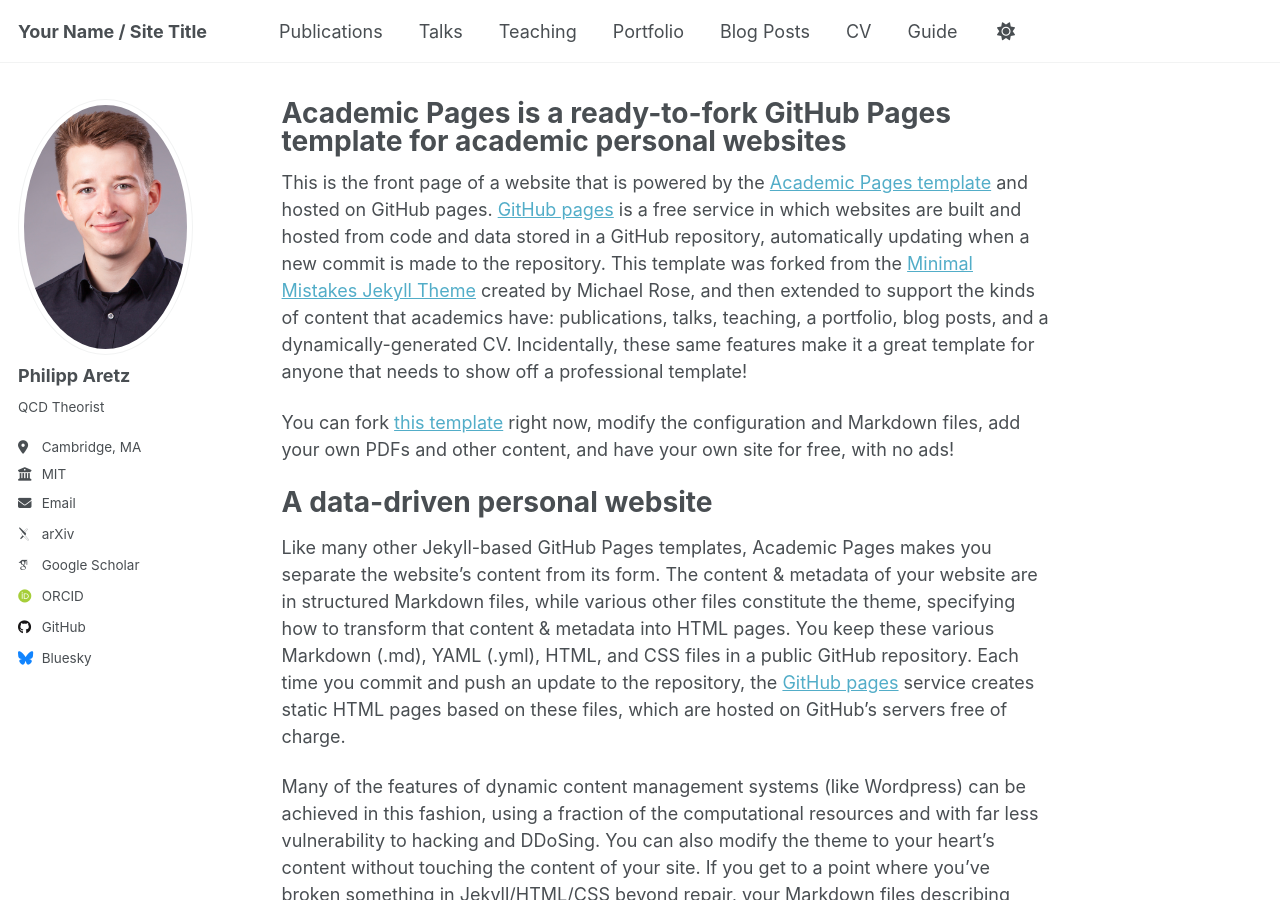
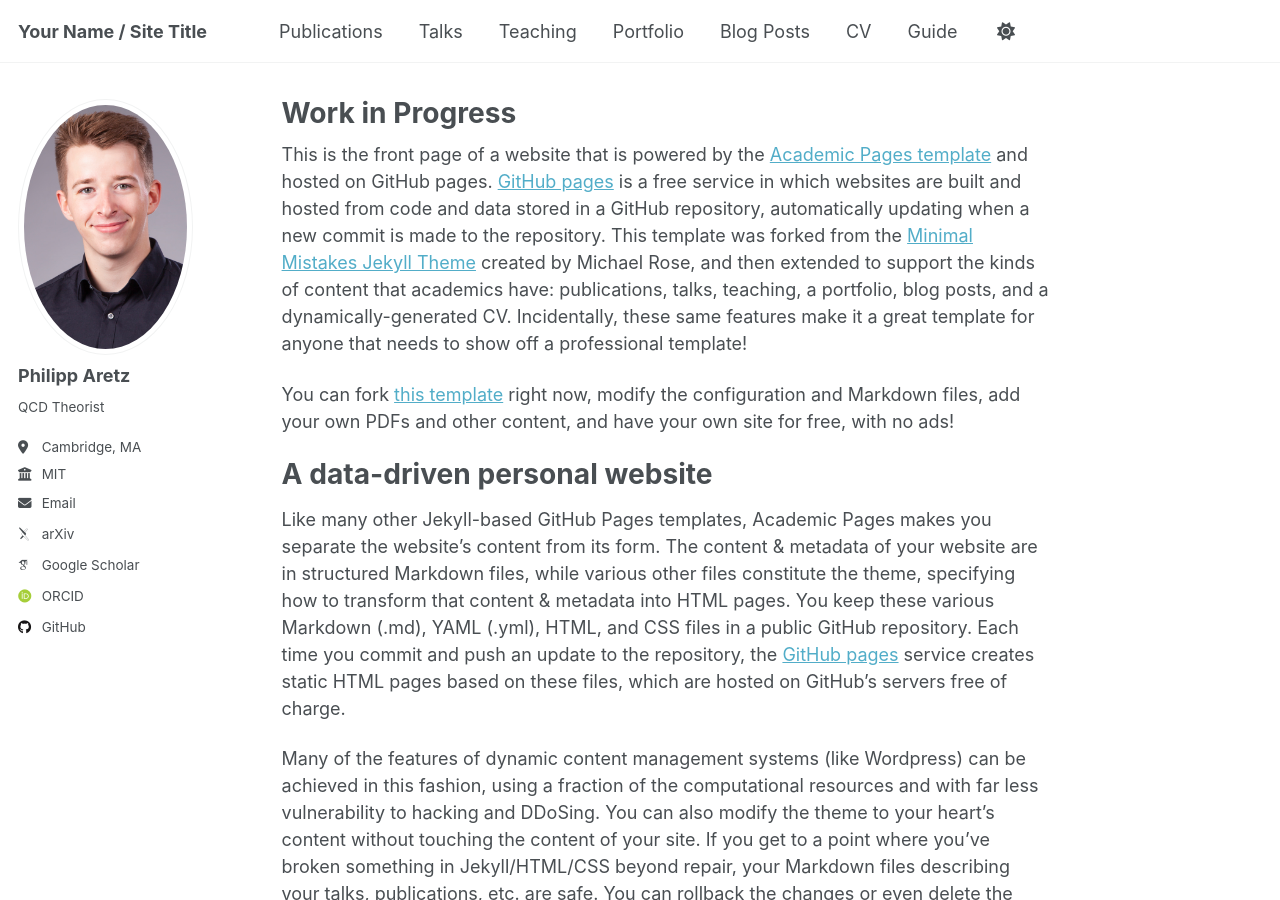
Before and after one commit to philaretz/philaretz.github.io, a Jekyll site: the page built from _pages/about.md, in a window 1280 px wide and 900 px high. Built offline with Jekyll 4.4.1, drawn with Linux system fonts in a browser that asks for light colours; some web fonts are replaced; a script that is not in the unit is left out.

Commit message:
Minor Updates

```diff
--- a/_config.yml
+++ b/_config.yml
@@ -53,7 +53,7 @@
 
   # Social media
   artstation       : # Username
-  bluesky          : "bsky.app" # Replace this with you Bluesky username
+  bluesky          : # "bsky.app" # Replace this with you Bluesky username
   facebook         : # Username
   flickr           : # Username
   foursquare       : # Username
--- a/_pages/about.md
+++ b/_pages/about.md
@@ -1,6 +1,6 @@
 ---
 permalink: /
-title: "Academic Pages is a ready-to-fork GitHub Pages template for academic personal websites"
+title: "Work in Progress"
 author_profile: true
 redirect_from:
   - /about/
```
